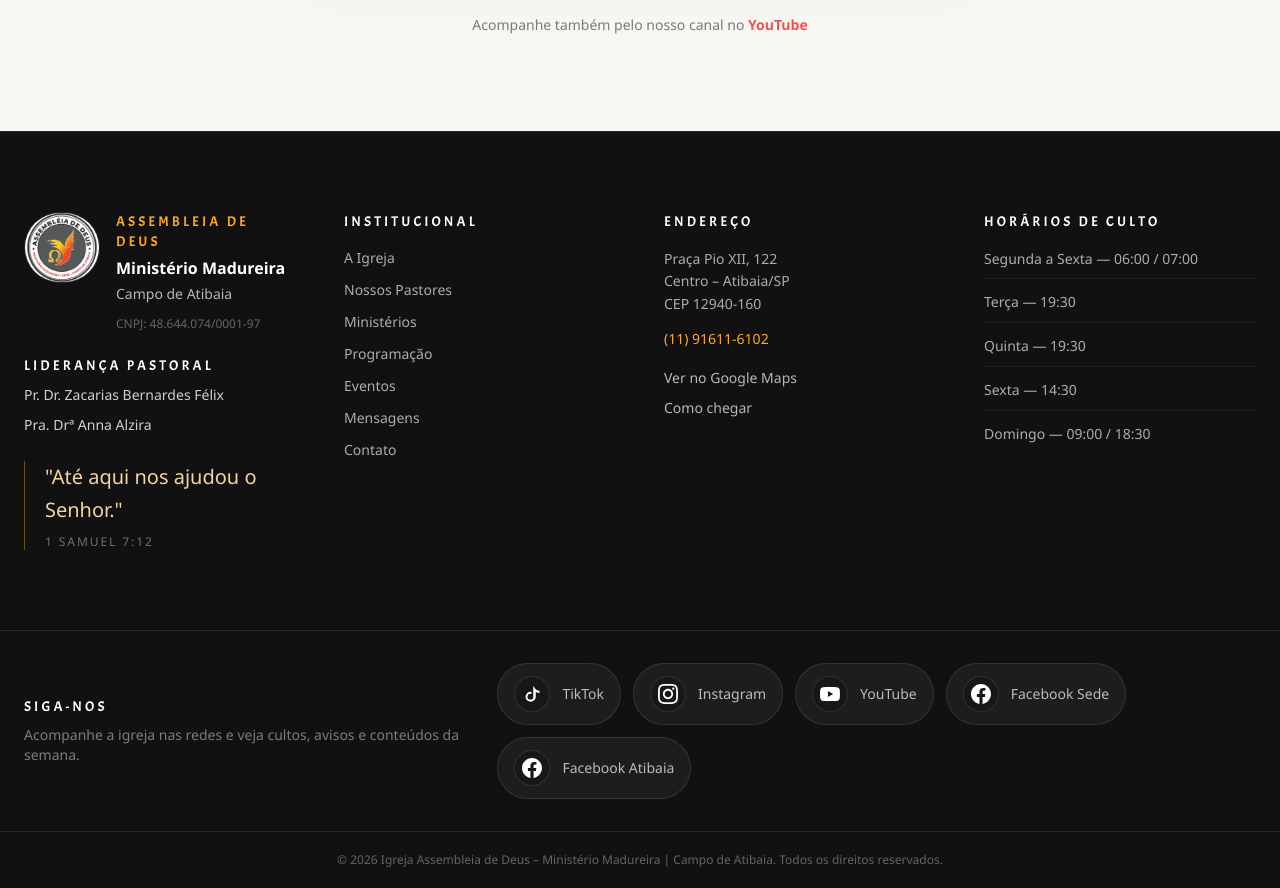
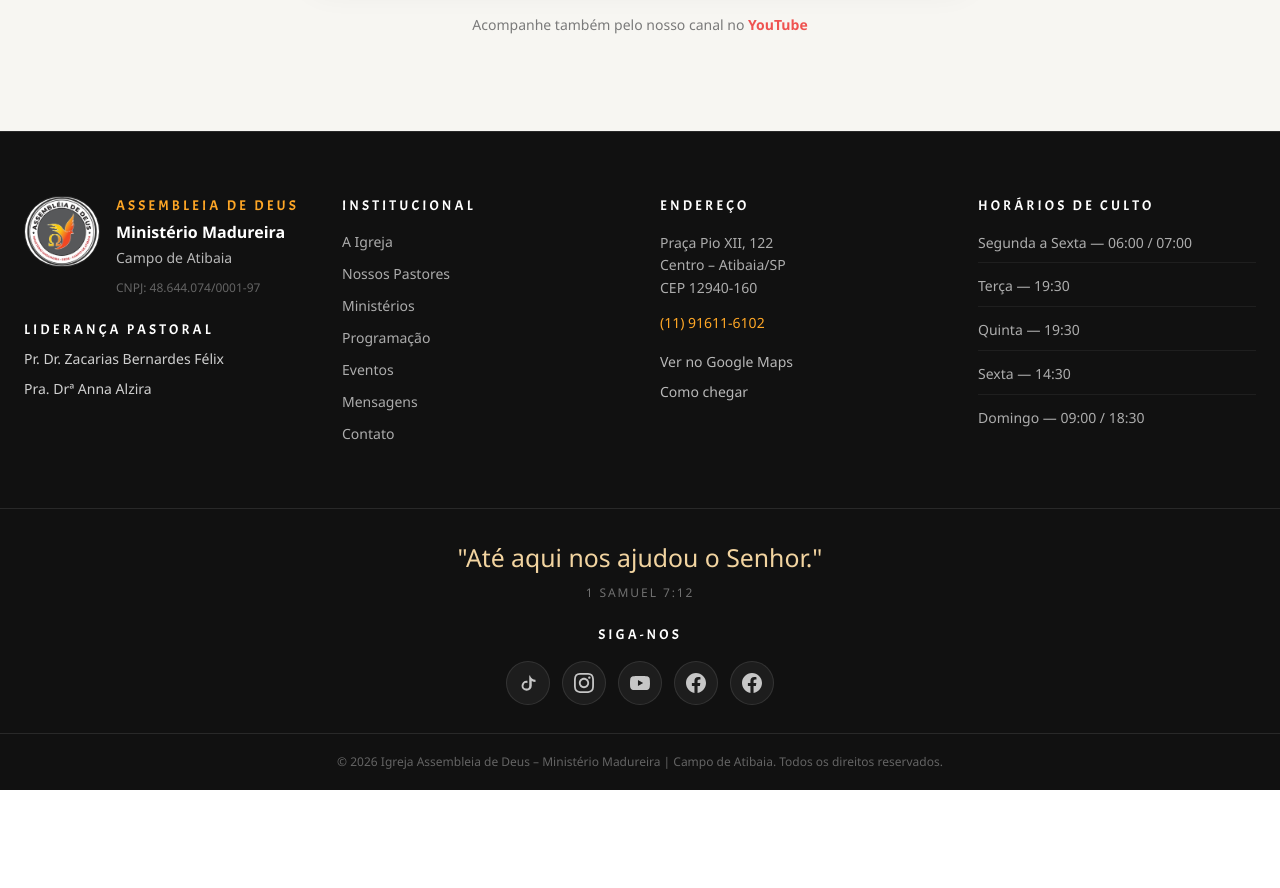
Before and after one commit to JrValerio/admadureira-atibaia, a Next.js app: page / in a window 1280 px wide. Shown: the part 5980-6868 px from the top of the page. After the commit the page ends 6770 px from the top, so only its background shows below. Built offline with nearby package versions, Linux system fonts and the light colour scheme; no server answers.

Commit message:
refactor: compact footer social section

```diff
--- a/src/components/Footer.tsx
+++ b/src/components/Footer.tsx
@@ -72,7 +72,7 @@ const redes = [
 export default function Footer() {
   return (
     <footer className="border-t border-white/10 bg-[#111111] text-white/65">
-      <div className="max-w-7xl mx-auto grid gap-12 px-6 py-20 md:grid-cols-2 xl:grid-cols-4">
+      <div className="max-w-7xl mx-auto grid gap-10 px-6 py-16 md:grid-cols-2 xl:grid-cols-4">
         <div className="space-y-6">
           <div className="flex items-start gap-4">
             <Image
@@ -108,15 +108,6 @@ export default function Footer() {
             >
               Pra. Drª Anna Alzira
             </Link>
-          </div>
-
-          <div className="border-l border-[#ffa726]/40 pl-5 text-[#f2d4a0]">
-            <p className="text-lg leading-relaxed md:text-xl">
-              &quot;Até aqui nos ajudou o Senhor.&quot;
-            </p>
-            <p className="mt-2 text-xs tracking-[0.16em] uppercase text-white/40">
-              1 Samuel 7:12
-            </p>
           </div>
         </div>
 
@@ -194,30 +185,33 @@ export default function Footer() {
       </div>
 
       <div className="border-t border-white/10">
-        <div className="max-w-7xl mx-auto px-6 py-8">
-          <div className="flex flex-col gap-6 lg:flex-row lg:items-center lg:justify-between">
-            <div>
-              <p className="font-acme text-sm tracking-[0.22em] text-white uppercase">
-                Siga-nos
-              </p>
-              <p className="mt-2 text-sm text-white/45">
-                Acompanhe a igreja nas redes e veja cultos, avisos e conteúdos da semana.
-              </p>
-            </div>
+        <div className="max-w-7xl mx-auto px-6 py-7">
+          <div className="text-center text-[#f2d4a0]">
+            <p className="text-lg leading-relaxed md:text-[1.55rem]">
+              &quot;Até aqui nos ajudou o Senhor.&quot;
+            </p>
+            <p className="mt-2 text-xs tracking-[0.16em] uppercase text-white/40">
+              1 Samuel 7:12
+            </p>
+          </div>
 
-            <div className="flex flex-wrap gap-3">
+          <div className="mt-6 flex flex-col items-center gap-4">
+            <p className="font-acme text-sm tracking-[0.22em] text-white uppercase">
+              Siga-nos
+            </p>
+
+            <div className="flex flex-wrap justify-center gap-3">
               {redes.map((rede) => (
                 <a
                   key={rede.nome}
                   href={rede.href}
                   target="_blank"
                   rel="noopener noreferrer"
-                  className="group inline-flex items-center gap-3 rounded-full border border-white/10 bg-white/5 px-4 py-3 text-sm text-white/70 transition-colors hover:border-[#ffa726]/60 hover:bg-[#ffa726] hover:text-[#111]"
+                  aria-label={rede.nome}
+                  title={rede.nome}
+                  className="group inline-flex h-11 w-11 items-center justify-center rounded-full border border-white/10 bg-white/5 text-white/75 transition-colors hover:border-[#ffa726]/60 hover:bg-[#ffa726] hover:text-[#111]"
                 >
-                  <span className="flex h-9 w-9 items-center justify-center rounded-full border border-white/10 bg-black/20 text-white transition-colors group-hover:border-[#111]/20 group-hover:bg-[#111]/10 group-hover:text-[#111]">
-                    {rede.icon}
-                  </span>
-                  <span>{rede.nome}</span>
+                  {rede.icon}
                 </a>
               ))}
             </div>
```
